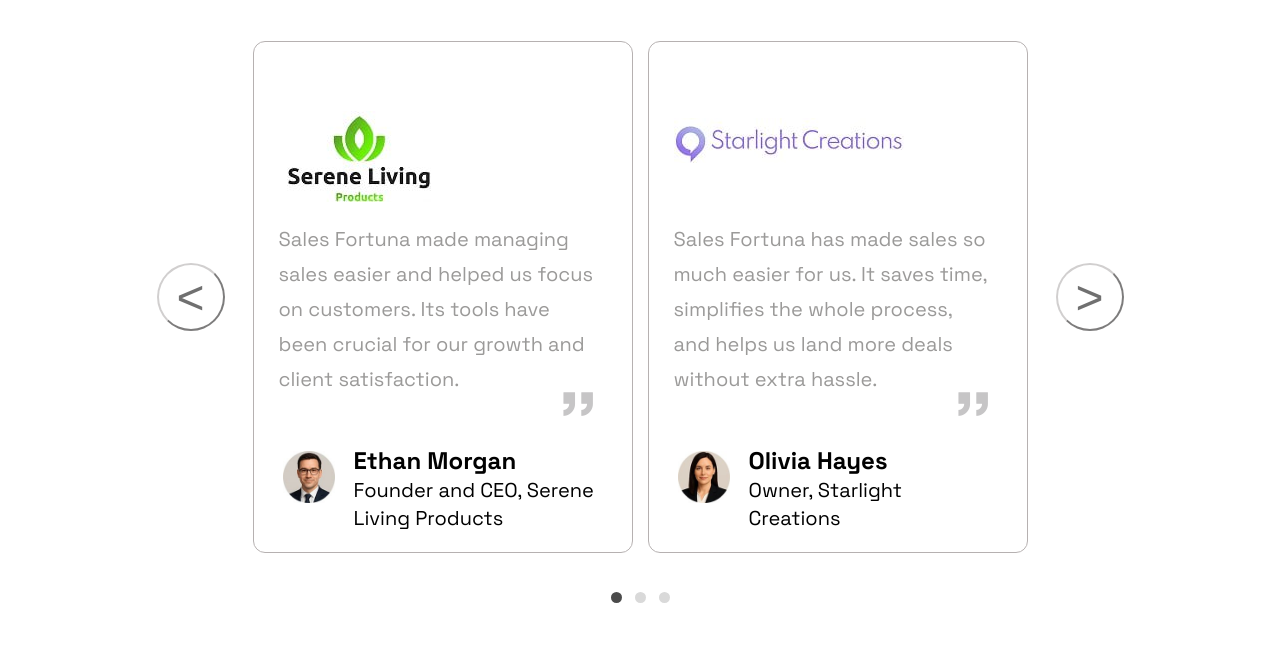
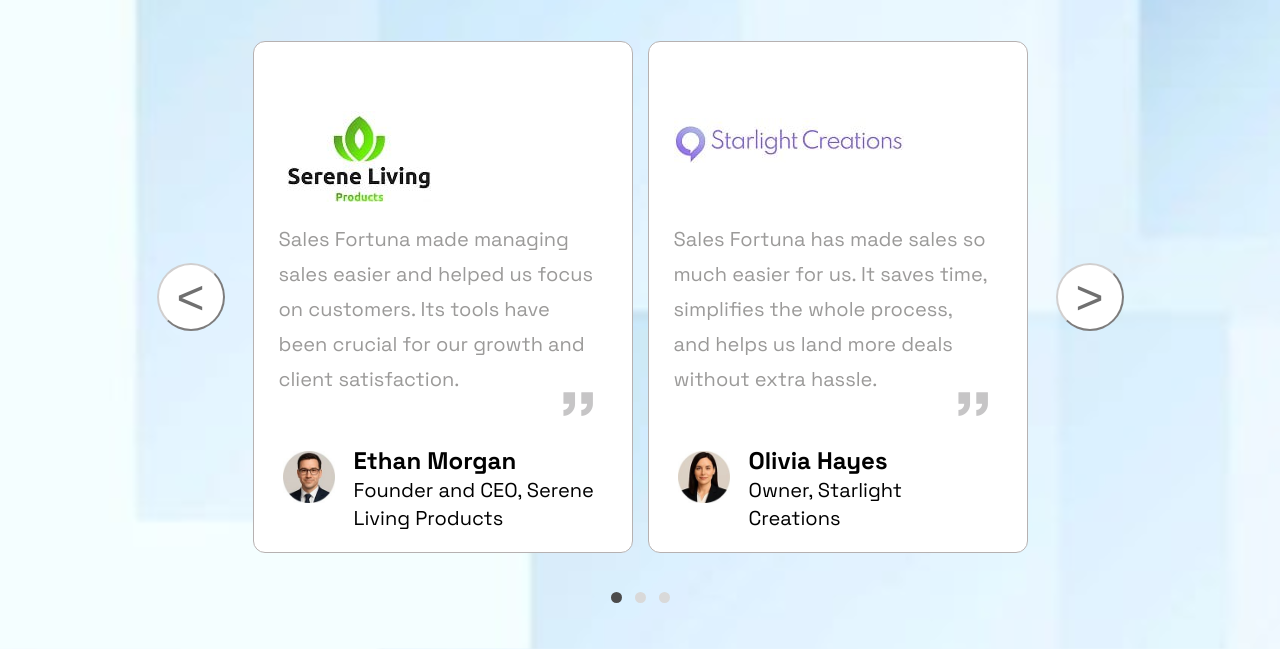
Before and after one commit to Maxim-Ibraiev/text_task_review_section, a plain HTML site: page index.html in a window 1280 px wide. Shown: the part 154-803 px from the top of the page. Drawn offline with nearby package versions, Linux system fonts and the light colour scheme; the site is published under a folder, as on GitHub Pages, so addresses that start at the root find nothing; a web font is replaced by a local one.

Commit message:
edit image src

```diff
--- a/styles.css
+++ b/styles.css
@@ -38,7 +38,7 @@ h1 {
 .review {
   padding: 48px 18px 46px;
 
-  background-image: url("/public/background.jpg");
+  background-image: url("./public/background.jpg");
   background-size: cover;
   background-position: center;
 }
```
